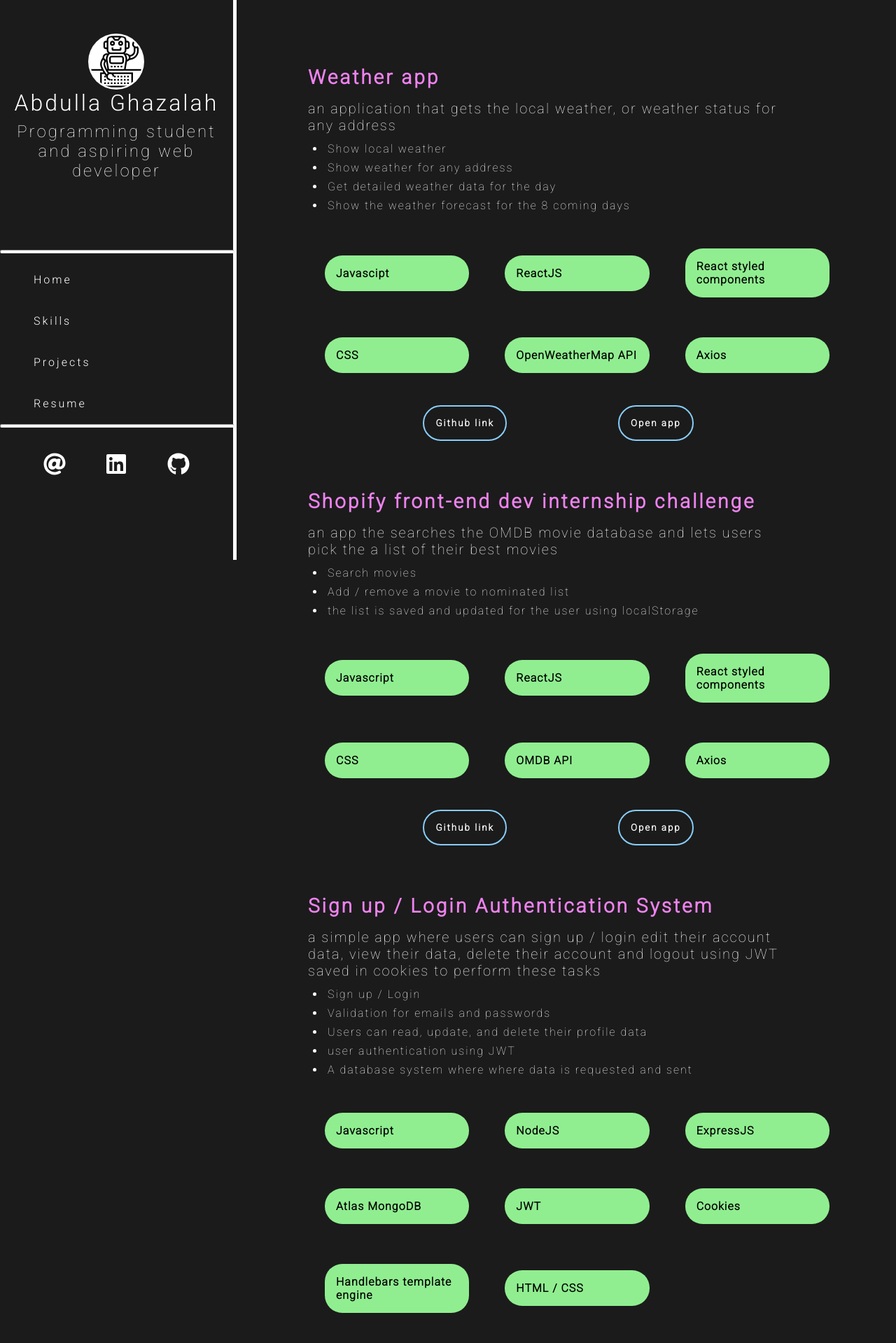
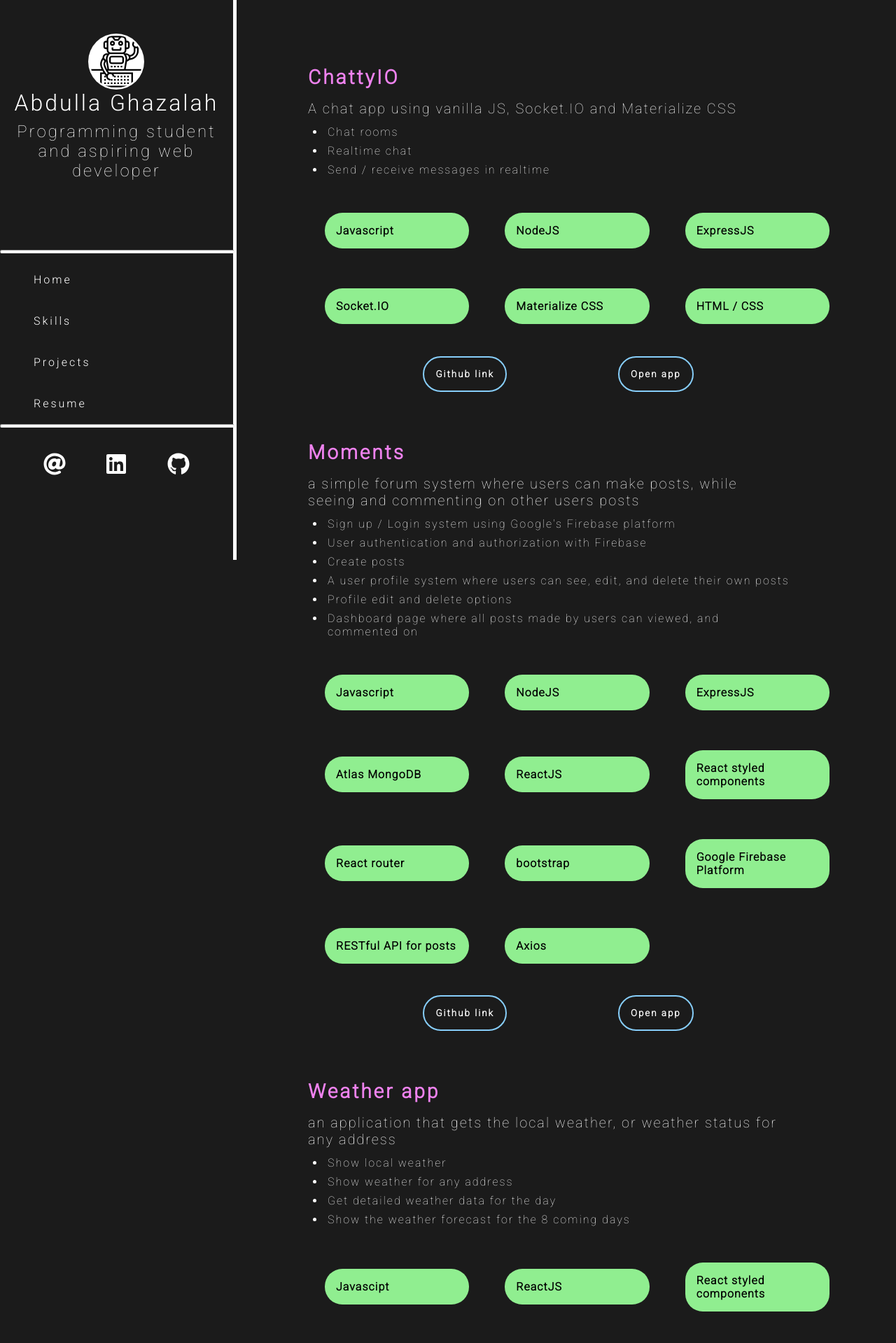
Before and after one commit to AbzG97/Portfolio_website, a React (Create React App) app: page /projects in a window 1280 px wide. Shown: the top 1919 px of the page at 70% size. Built offline with nearby package versions, Linux system fonts and the light colour scheme.

Commit message:
updated portfolio
added projects and update resume

```diff
--- a/src/ProjectData.js
+++ b/src/ProjectData.js
@@ -1,5 +1,52 @@
 const ProjectData = () => {
     return [
+        {
+            name: "ChattyIO",
+            description: "A chat app using vanilla JS, Socket.IO and Materialize CSS",
+            features: [
+               "Chat rooms",
+               "Realtime chat",
+               "Send / receive messages in realtime"
+            ],
+            technologies: [
+                "Javascript",
+                "NodeJS",
+                "ExpressJS",
+                "Socket.IO",
+                "Materialize CSS",
+                "HTML / CSS"
+            ],
+            github_rep: "https://github.com/AbzG97/ChattyIO",
+            website_link: "https://chattyio-chat-app.herokuapp.com/index.html"
+
+        },
+        {
+            name: "Moments",
+            description: "a simple forum system where users can make posts, while seeing and commenting on other users posts",
+            features: [
+                "Sign up / Login system using Google's Firebase platform",
+                "User authentication and authorization with Firebase",
+                "Create posts",
+                "A user profile system where users can see, edit, and delete their own posts",
+                "Profile edit and delete options",
+                "Dashboard page where all posts made by users can viewed, and commented on",
+            ],
+            technologies: [
+                "Javascript",
+                "NodeJS",
+                "ExpressJS",
+                "Atlas MongoDB",
+                "ReactJS",
+                "React styled components",
+                "React router",
+                "bootstrap",
+                "Google Firebase Platform",
+                "RESTful API for posts",
+                "Axios"
+            ],
+            github_rep: "https://github.com/AbzG97/Moment_forum_post_system",
+            website_link: "https://moment-posts.herokuapp.com"
+        },
         {
             name: "Weather app",
             description: "an application that gets the local weather, or weather status for any address",
@@ -39,58 +86,6 @@ const ProjectData = () => {
             github_rep: "https://github.com/AbzG97/Shopify_dev_challenge",
             website_link: "https://the-shoppies-dev-challenge.herokuapp.com/"
         },
-        {
-            name: "Sign up / Login Authentication System",
-            description: "a simple app where users can sign up / login edit their account data, view their data, delete their account and logout using JWT saved in cookies to perform these tasks",
-            features: [
-                "Sign up / Login",
-                "Validation for emails and passwords",
-                "Users can read, update, and delete their profile data",
-                "user authentication using JWT",
-                "A database system where where data is requested and sent"
-            ],
-            technologies: [
-                "Javascript",
-                "NodeJS",
-                "ExpressJS",
-                "Atlas MongoDB",
-                "JWT",
-                "Cookies",
-                "Handlebars template engine",
-                "HTML / CSS"
-            ],
-            github_rep: "https://github.com/AbzG97/basic-signup-login-system.git",
-            website_link: "https://basic-auth-system.herokuapp.com/"
-
-        },
-        {
-            name: "Moments",
-            description: "a simple forum system where users can make posts, while seeing and commenting on other users posts",
-            features: [
-                "Sign up / Login system using Google's Firebase platform",
-                "User authentication and authorization with Firebase",
-                "Create posts",
-                "A user profile system where users can see, edit, and delete their own posts",
-                "Profile edit and delete options",
-                "Dashboard page where all posts made by users can viewed, and commented on",
-            ],
-            technologies: [
-                "Javascript",
-                "NodeJS",
-                "ExpressJS",
-                "Atlas MongoDB",
-                "ReactJS",
-                "React styled components",
-                "React router",
-                "bootstrap",
-                "Google Firebase Platform",
-                "RESTful API for posts",
-                "Axios"
-            ],
-            github_rep: "https://github.com/AbzG97/Moment_forum_post_system",
-            website_link: "https://moment-posts.herokuapp.com"
-
-        }
     ]
 }
 
--- a/src/ResumeData.js
+++ b/src/ResumeData.js
@@ -20,6 +20,8 @@ const ResumeData = () => {
             "RESTful APIs",
             "Customer service",
             "Collaboration and teamwork",
+            "Jest testing framework",
+            "Integration Testing Jest / supertest"
         ],
         education: [
             {
--- a/src/components/skills/BackendSkillsSection.js
+++ b/src/components/skills/BackendSkillsSection.js
@@ -5,7 +5,7 @@ import { v4 as uuidv4 } from 'uuid';
 function BackendSkillsSection() {
     const [backendSkills, setBackendSkills] = useState([
         "NodeJs", "ExpressJs", "REST APIs", "JSON Web Tokens", "Authentication", "Postman",
-        "MongoDB", "Mongoose ODM", "JSON"
+        "MongoDB", "Mongoose ODM", "JSON", "Socket.IO",
     ]);
 
     return (
--- a/src/components/skills/FrontendSkillsSection.js
+++ b/src/components/skills/FrontendSkillsSection.js
@@ -4,7 +4,7 @@ import { v4 as uuidv4 } from 'uuid';
 
 function FrontendSkillsSection() {
     const [frontendSkills, setFrontSkills] = useState([
-        "HTML", "CSS", "SCSS", "React", "React styled components", "Javascript"
+        "HTML", "CSS", "SCSS", "React", "React styled components", "Javascript", "React Router"
     ]);
 
     return (
```
